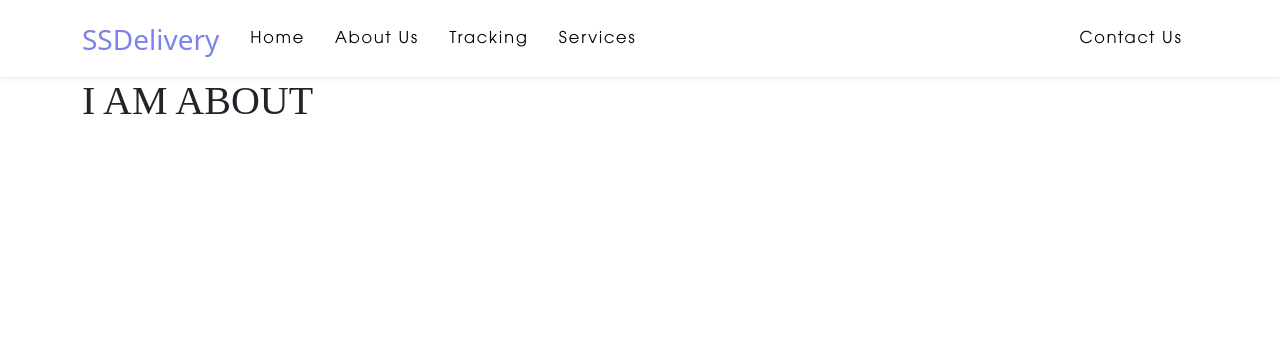
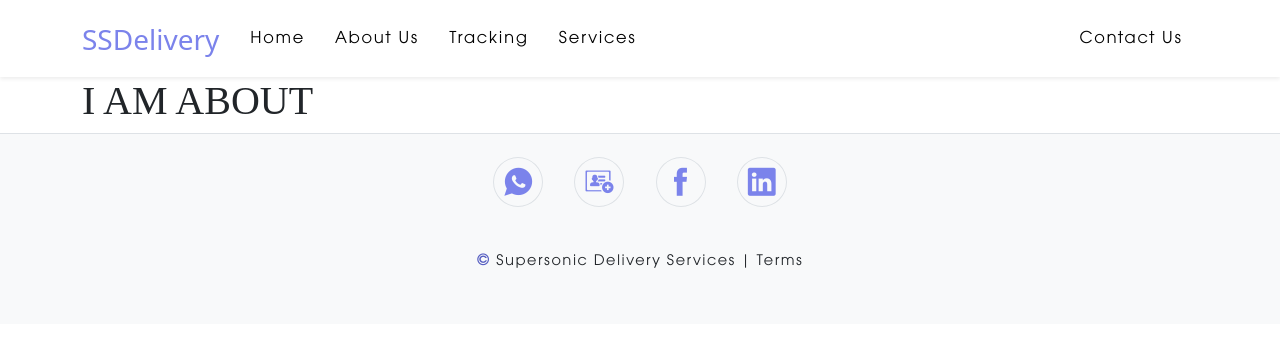
Before and after one commit to ndmichael/logistics, a Django app: page /about/ in a window 1280 px wide. Shown: the top 337 px of the page. Run offline with Django 3.2, Linux system fonts and the light colour scheme; some libraries are stand-ins or nearby versions; some web fonts are replaced.

Commit message:
updated base html

```diff
--- a/shipment/templates/base.html
+++ b/shipment/templates/base.html
@@ -47,10 +47,27 @@
     {% endblock content %}
 
 
-    <footer>
+    <footer class="border-top bg-light">
         <div class=" container">
             <div class="row">
-                <div class="col-12 col md-6 offset-3">
+                <div class="col-12 col-md-4 offset-md-4 text-center">
+                    <div class="d-flex justify-content-evenly">
+                      <a href="">
+                        <i class=" icofont icofont-2x icofont-whatsapp rounded-circle border p-2"></i>
+                      </a>
+                      <a href="">
+                        <i class=" icofont icofont-2x icofont-contact-add rounded-circle border p-2"></i>
+                      </a>
+                      <a href="">
+                        <i class=" icofont icofont-2x icofont-facebook rounded-circle border p-2"></i>
+                      </a>
+                      <a href="">
+                        <i class=" icofont icofont-2x icofont-linkedin rounded-circle border p-2"></i>
+                      </a>
+                    </div> <br /> <br />
+                    <div>
+                      <p><b class=" secondary_color"> &copy; </b> Supersonic Delivery Services | Terms  </p>
+                    </div>
 
                 </div>
             </div>
```
